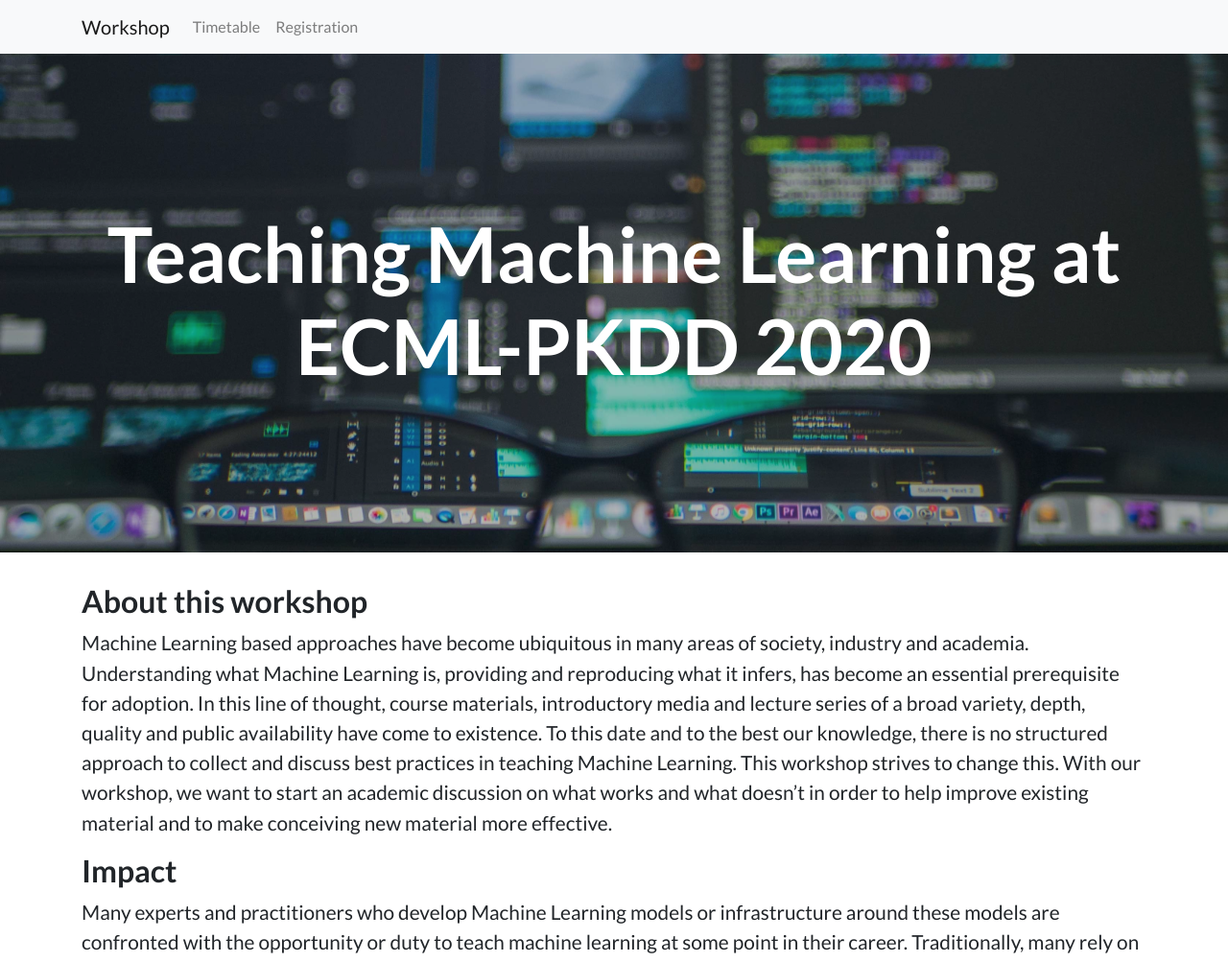
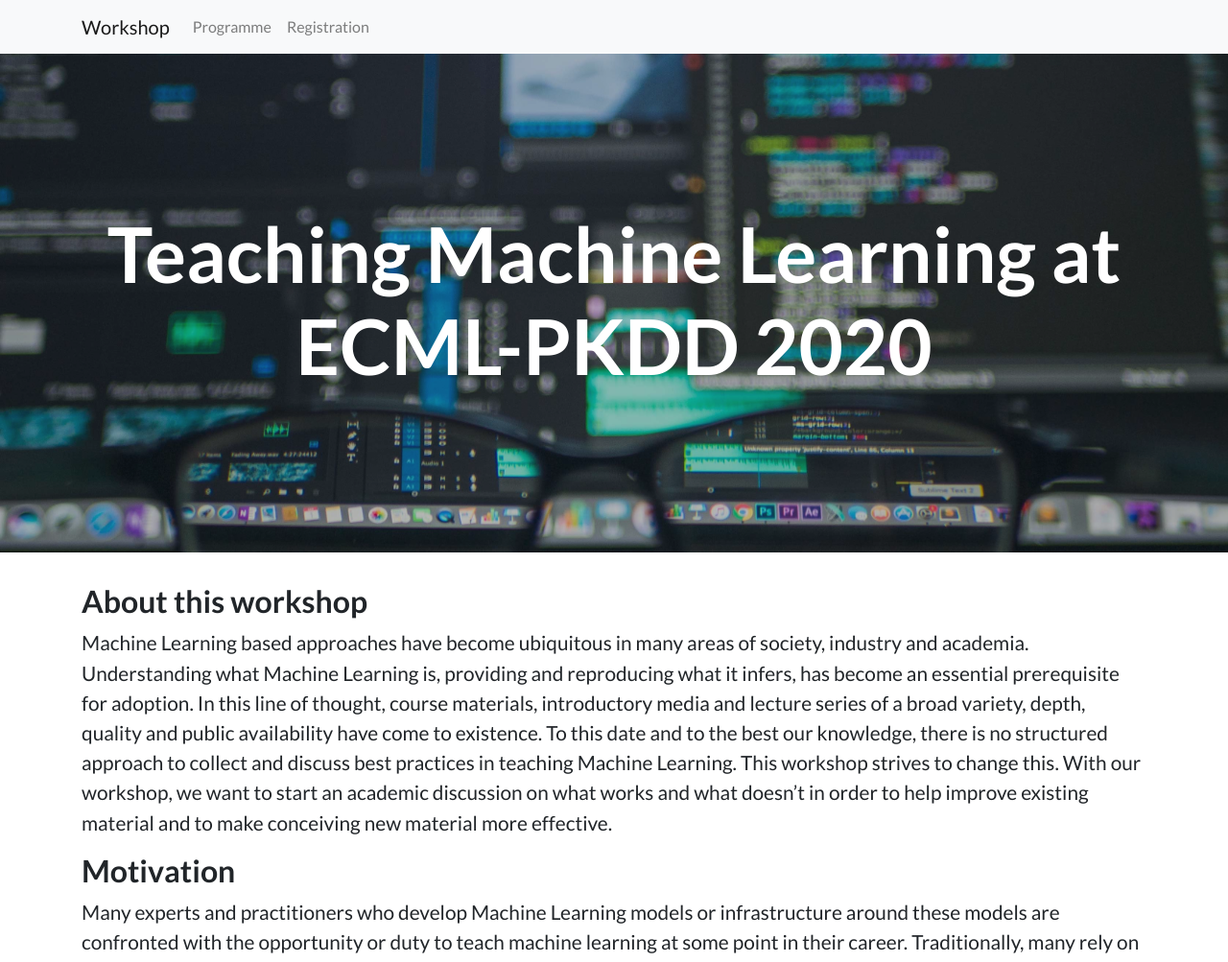
Before and after one commit to teaching-ml/2020, a Jekyll site: the page built from index.md, in a window 1280 px wide and 1400 px high. Shown: the top 1003 px of the window at 96% size. Built offline with Jekyll 4.4.1, drawn with Linux system fonts in a browser that asks for light colours.

Commit message:
timetable rename

```diff
--- a/_layouts/index.html
+++ b/_layouts/index.html
@@ -38,7 +38,7 @@
         <a class="nav-item nav-link" href="#">Pricing</a>
         <a class="nav-item nav-link disabled" href="#" tabindex="-1" aria-disabled="true">Disabled</a>-->
         <a class="navbar-brand" href="#">Workshop</a>
-        <a class="nav-item nav-link" href="#timetable">Timetable </a>
+        <a class="nav-item nav-link" href="#programme">Programme</a>
         <a class="nav-item nav-link" href="#registration">Registration</a>
       </div>
     </div>
--- a/index.md
+++ b/index.md
@@ -1,7 +1,4 @@
 ---
-# Feel free to add content and custom Front Matter to this file.
-# To modify the layout, see https://jekyllrb.com/docs/themes/#overriding-theme-defaults
-
 layout: index
 ---
 
@@ -10,7 +7,7 @@
 
 Machine Learning based approaches have become ubiquitous in many areas of society, industry and academia. Understanding what Machine Learning is, providing and reproducing what it infers, has become an essential prerequisite for adoption. In this line of thought, course materials, introductory media and lecture series of a broad variety, depth, quality and public availability have come to existence. To this date and to the best our knowledge, there is no structured approach to collect and discuss best practices in teaching Machine Learning. This workshop strives to change this. With our workshop, we want to start an academic discussion on what works and what doesn't in order to help improve existing material and to make conceiving new material more effective.
 
-## Impact
+## Motivation
 
 Many experts and practitioners who develop Machine Learning models or infrastructure around these models are confronted with the opportunity or duty to teach machine learning at some point in their career. Traditionally, many  rely on their gut feeling to design courses that are motivated by these circumstances. The methods of choice are often Power Point or similar technologies and a lot of copy&pasting from the web.
 
@@ -35,11 +32,7 @@
 
 Participants of the afternoon session will be motivated to provide feedback to their peers. Depending on the room and number of submissions, we will divide the presentations based on the field they focus on: vision applications, language applications, general concepts etc. Each of these working groups is asked to collect general patterns on what works and what doesn't. After this session, we will compile a report to summarize and publish the findings of this event and to lay the foundation for furture activites.
 
-
-
-
-
-## Timetable
+## Programme
 
 | Time     | Title                                          | Speaker             |
 | :--      | :--                                            | :--                 |
```
